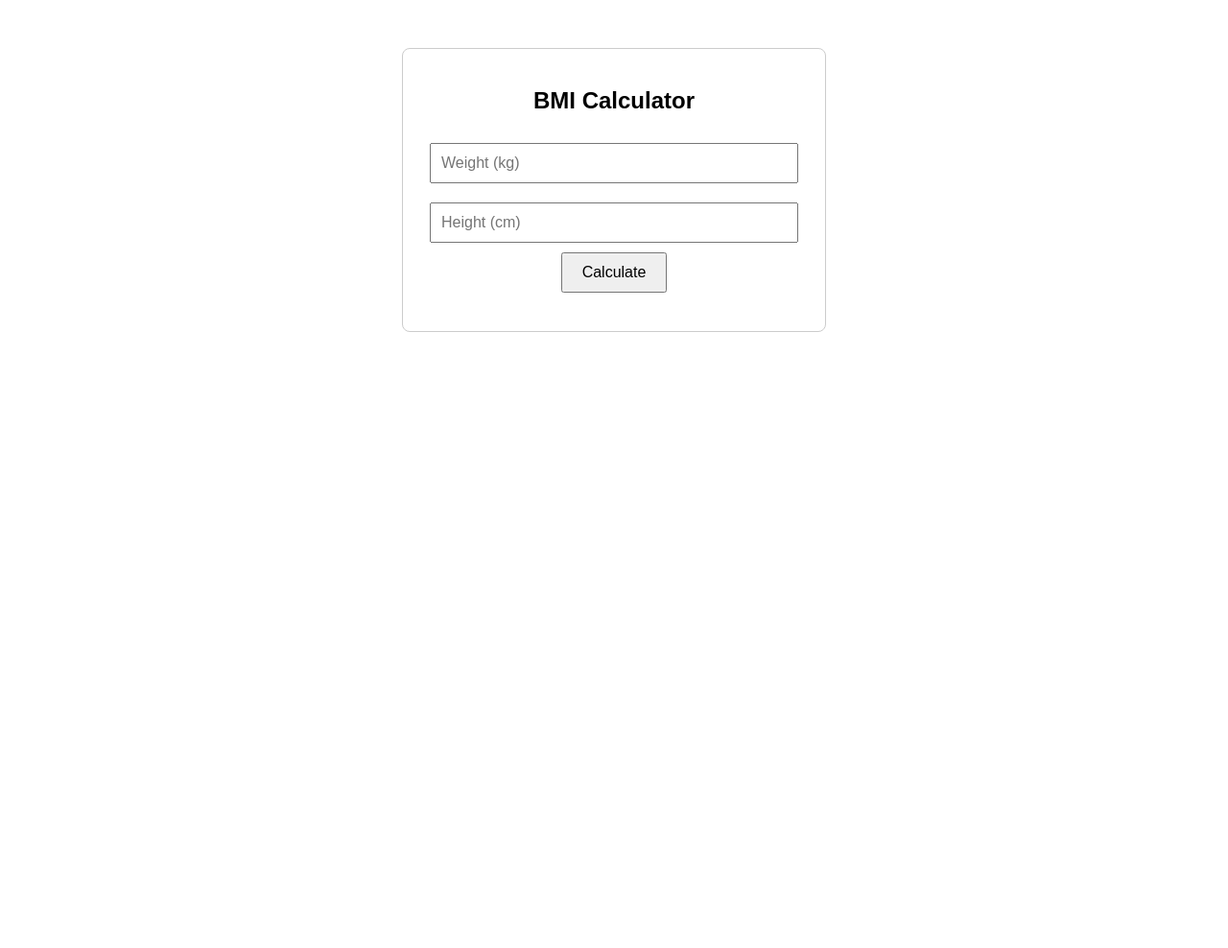
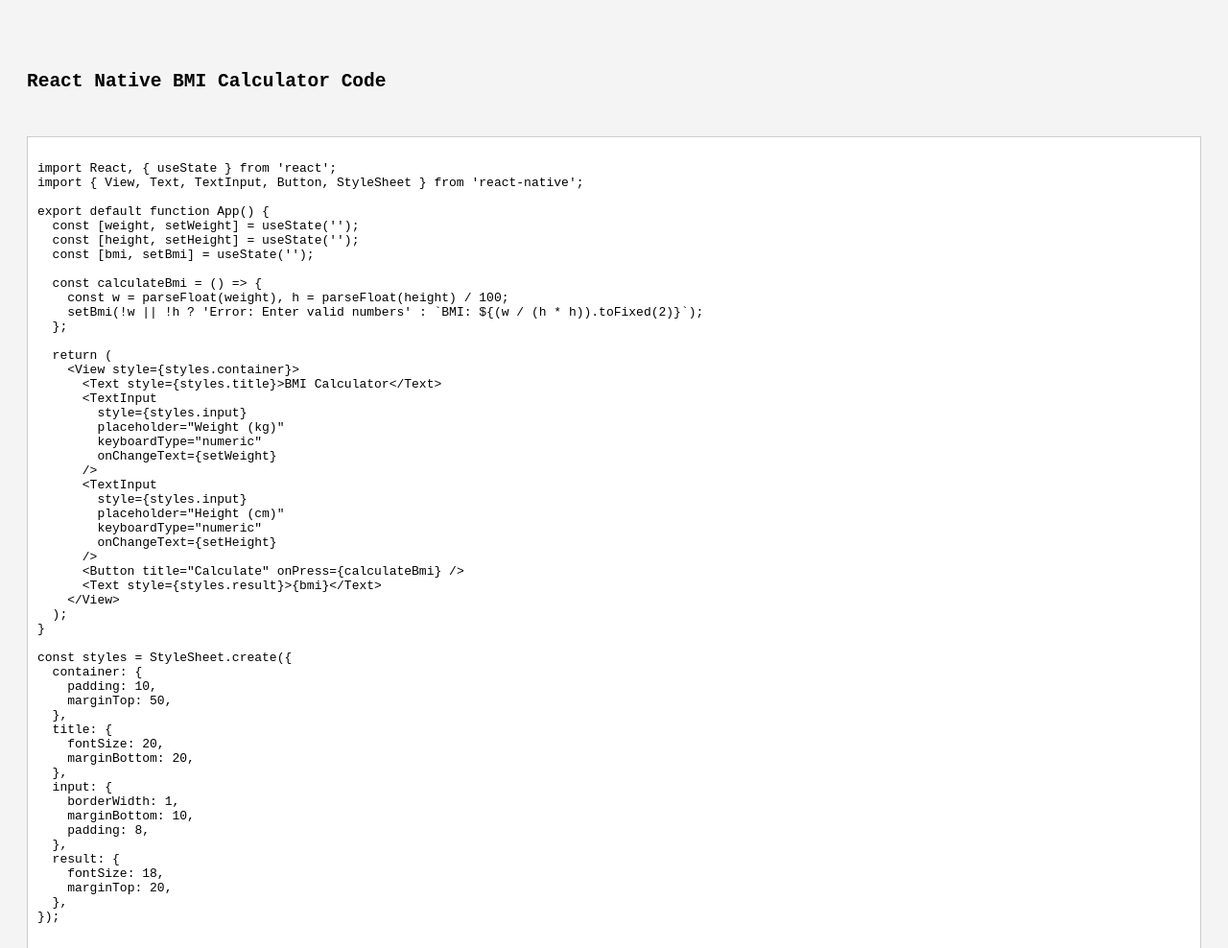
Before and after one commit to JanviVS/simple, a plain HTML site: page index.html in a window 1280 px wide. Shown: the top 988 px of the page at 96% size. Before the commit the page ends 800 px from the top, so only its background shows below. Drawn offline with Linux system fonts and the light colour scheme.

Commit message:
Update index.html

```diff
--- a/index.html
+++ b/index.html
@@ -1,60 +1,80 @@
 <!DOCTYPE html>
 <html lang="en">
 <head>
-  <meta charset="UTF-8" />
-  <meta name="viewport" content="width=device-width, initial-scale=1.0"/>
-  <title>BMI Calculator</title>
+  <meta charset="UTF-8">
+  <title>React Native BMI Code</title>
   <style>
     body {
-      font-family: Arial, sans-serif;
-      max-width: 400px;
-      margin: 50px auto;
+      font-family: monospace;
+      white-space: pre-wrap;
+      background-color: #f4f4f4;
       padding: 20px;
+    }
+    code {
+      background: #fff;
+      padding: 10px;
+      display: block;
       border: 1px solid #ccc;
-      border-radius: 8px;
-      text-align: center;
-    }
-    input {
-      width: 90%;
-      padding: 10px;
-      margin: 10px 0;
-      font-size: 16px;
-    }
-    button {
-      padding: 10px 20px;
-      font-size: 16px;
-      cursor: pointer;
-    }
-    .result {
-      margin-top: 20px;
-      font-size: 18px;
-      font-weight: bold;
+      overflow-x: auto;
     }
   </style>
 </head>
 <body>
-  <h2>BMI Calculator</h2>
-  <input type="number" id="weight" placeholder="Weight (kg)" />
-  <input type="number" id="height" placeholder="Height (cm)" />
-  <br />
-  <button onclick="calculateBMI()">Calculate</button>
-  <div class="result" id="result"></div>
+  <h2>React Native BMI Calculator Code</h2>
+  <code>
+import React, { useState } from 'react';
+import { View, Text, TextInput, Button, StyleSheet } from 'react-native';
 
-  <script>
-    function calculateBMI() {
-      const weight = parseFloat(document.getElementById('weight').value);
-      const height = parseFloat(document.getElementById('height').value) / 100;
+export default function App() {
+  const [weight, setWeight] = useState('');
+  const [height, setHeight] = useState('');
+  const [bmi, setBmi] = useState('');
 
-      const resultEl = document.getElementById('result');
+  const calculateBmi = () => {
+    const w = parseFloat(weight), h = parseFloat(height) / 100;
+    setBmi(!w || !h ? 'Error: Enter valid numbers' : `BMI: ${(w / (h * h)).toFixed(2)}`);
+  };
 
-      if (!weight || !height) {
-        resultEl.textContent = 'Enter valid numbers';
-        return;
-      }
+  return (
+    &lt;View style={styles.container}&gt;
+      &lt;Text style={styles.title}&gt;BMI Calculator&lt;/Text&gt;
+      &lt;TextInput
+        style={styles.input}
+        placeholder="Weight (kg)"
+        keyboardType="numeric"
+        onChangeText={setWeight}
+      /&gt;
+      &lt;TextInput
+        style={styles.input}
+        placeholder="Height (cm)"
+        keyboardType="numeric"
+        onChangeText={setHeight}
+      /&gt;
+      &lt;Button title="Calculate" onPress={calculateBmi} /&gt;
+      &lt;Text style={styles.result}&gt;{bmi}&lt;/Text&gt;
+    &lt;/View&gt;
+  );
+}
 
-      const bmi = (weight / (height * height)).toFixed(2);
-      resultEl.textContent = `BMI: ${bmi}`;
-    }
-  </script>
+const styles = StyleSheet.create({
+  container: {
+    padding: 10,
+    marginTop: 50,
+  },
+  title: {
+    fontSize: 20,
+    marginBottom: 20,
+  },
+  input: {
+    borderWidth: 1,
+    marginBottom: 10,
+    padding: 8,
+  },
+  result: {
+    fontSize: 18,
+    marginTop: 20,
+  },
+});
+  </code>
 </body>
 </html>
```
